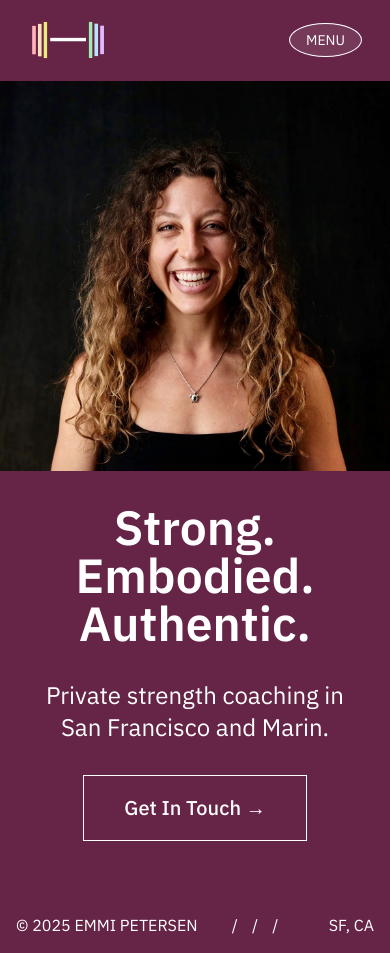
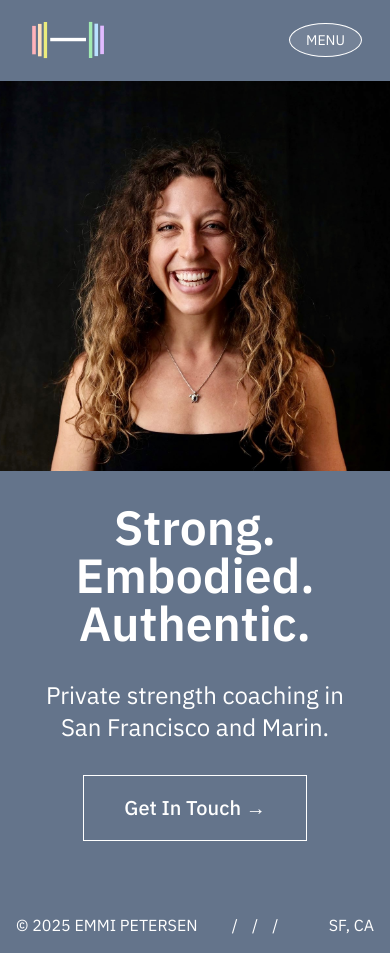
Before and after one commit to atiumcache/emmipetersen, a React (Vite) app: page / in a window 390 px wide. Built offline with nearby package versions, Linux system fonts and the light colour scheme.

Commit message:
fix fade-in component. change home color.

```diff
--- a/src/components/FadeIn.tsx
+++ b/src/components/FadeIn.tsx
@@ -13,8 +13,8 @@ export function FadeIn({
   delay = "0ms",
 }: FadeInProps) {
   const [ref, isVisible] = useIntersectionObserver({
-    threshold: 0.1,
-    rootMargin: "-50px 0px -100px 0px", // Start animation a bit before element is in view
+    threshold: 0.03, // Lower threshold for earlier detection
+    rootMargin: "-10% 0px -15% 0px", // Start animation much earlier (20% of viewport height)
   });
 
   return (
--- a/src/pages/Home.tsx
+++ b/src/pages/Home.tsx
@@ -9,10 +9,10 @@ const siteCopy = loadContent();
 
 export function Home() {
   return (
-    <div className="min-h-screen bg-salmon-dark md:bg-salmon-medium flex flex-col justify-between">
+    <div className="min-h-screen bg-slate-500 md:bg-salmon-medium flex flex-col justify-between">
       <Navbar color="aqua-medium" sticky={false} />
-      <div className="bg-salmon-dark md:bg-salmon-medium h-[3vh]"></div>
-      <div className="md:h-[80vh] flex-1 grid grid-cols-1 md:grid-cols-2 bg-salmon-dark md:bg-[#FF9587]">
+      <div className="bg-slate-500 md:bg-salmon-medium h-[3vh]"></div>
+      <div className="md:h-[80vh] flex-1 grid grid-cols-1 md:grid-cols-2 bg-slate-500 md:bg-[#FF9587]">
         <div className="w-full h-full pointer-events-none aspect-square md:aspect-auto">
           <img
             src="/headshot1.jpg"
@@ -28,12 +28,12 @@ export function Home() {
             Strong. Embodied. Authentic.
           </FadeIn>
           <FadeIn
-            delay="700ms"
+            delay="300ms"
             className="font-sans text-center md:text-left text-2xl w-full md:text-2xl md:max-w-[40vw]"
           >
             Private strength coaching in San Francisco and Marin.
           </FadeIn>
-          <FadeIn delay="1200ms" className={`pb-8 md:pb-0`}>
+          <FadeIn delay="300ms" className={`pb-8 md:pb-0`}>
             <Button
               asChild
               variant="outline"
```
